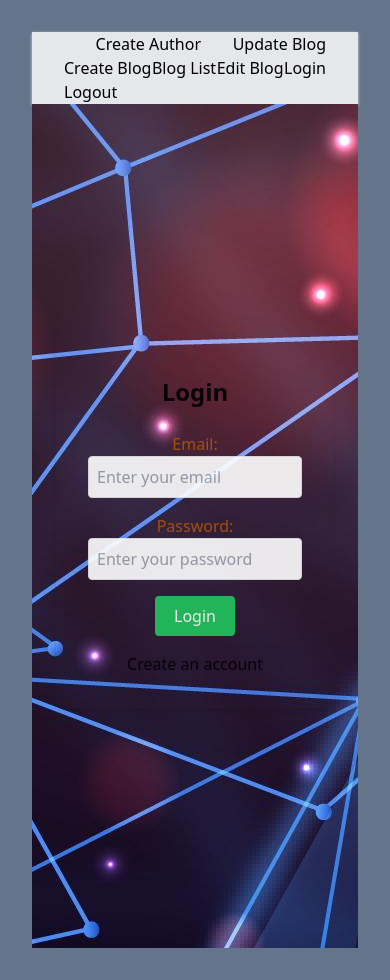
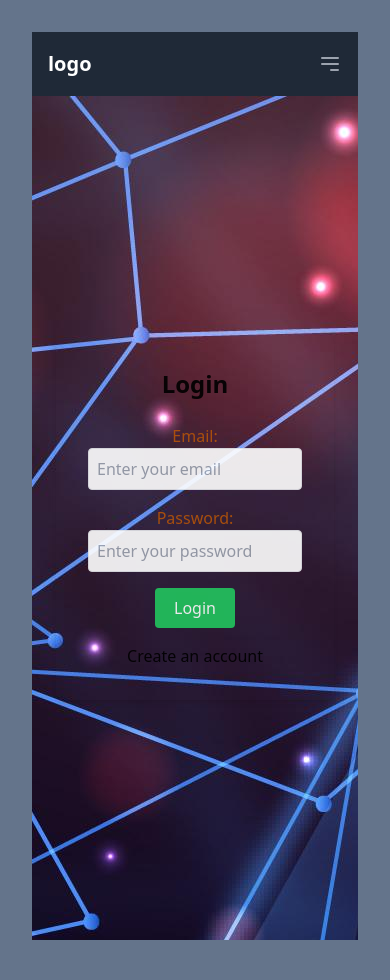
Before and after one commit to dpk10/blog, a React (Vite) app: page / in a window 390 px wide. Built offline with nearby package versions, Linux system fonts and the light colour scheme.

Commit message:
layout changes of navbar

```diff
--- a/index.html
+++ b/index.html
@@ -2,9 +2,9 @@
 <html lang="en">
   <head>
     <meta charset="UTF-8" />
-    <link rel="icon" type="image/svg+xml" href="/vite.svg" />
+    <link rel="icon" type="image/svg+xml" href="" />
     <meta name="viewport" content="width=device-width, initial-scale=1.0" />
-    <title>Vite + React</title>
+    <title>My Blogs</title>
   </head>
   <body class="bg-slate-500">
     <div id="root"></div>
--- a/src/components/Navbar.jsx
+++ b/src/components/Navbar.jsx
@@ -1,8 +1,10 @@
 // import React from 'react'
-import { Link } from 'react-router-dom'
+import { Link, NavLink } from 'react-router-dom'
+import { useState } from 'react'
 // import { useNavigate } from 'react-router-dom'
 
 const Navbar = () => {
+  const [isOpen, setIsOpen] = useState(false);
   // const nav=useNavigate();
 
   // const handleclisk=()=>{
@@ -11,10 +13,88 @@
   return (
 
 
-      <nav className='bg-gray-200 shadow shadow-gray-300 w-100 px-8 md:px-auto'>
-        <div className='md:h-12 w-auto mx-auto md:px-4 container flex items-center justify-between flex-wrap md:flex-nowrap'>
+        <nav className='bg-gray-800'>
+        <div className='max-w-7xl mx-auto px-4 sm:px-6 lg:px-8'>
+        <div className='flex items-center justify-between h-16'>
+          <div className='flex items-center'>
+          <div className='text-white text-xl font-bold'> logo</div>
+          <div className='hidden md:block'>
+          <div className='ml-10 flex items-baseline space-x-4'>
+          <NavLink className=''>
+          <Link to="/">
+       {/* <img src={logo} alt="logo" className="h-12 w-auto"/>  */}
+         </Link>
+        {/* <div className='space-x-6'> */}
+          {/* <link to="/">Home</link> */}
+          {/* <Link to="/dashboard">Dashboard</Link> */}
 
-       <Link to="/">
+
+          <NavLink className='text-gray-300 hover:text-white px-3 py-2 rounded-md text-sm font-medium'> <Link to="/create_author">Create Author</Link></NavLink>
+
+           <NavLink className='text-gray-300 hover:text-white px-3 py-2 rounded-md text-sm font-medium'> <Link to="/updateblog">Update Blog</Link></NavLink>
+            {/* <Link to="/blogform">Blog Form</Link> */}
+            <NavLink className='text-gray-300 hover:text-white px-3 py-2 rounded-md text-sm font-medium'><Link to="/blogs">Create Blog</Link> </NavLink>
+
+            {/* <Link to="/authorform">Author Form</Link> */}
+
+          <NavLink className='text-gray-300 hover:text-white px-3 py-2 rounded-md text-sm font-medium'><Link to="/bloglist">Blog List </Link> </NavLink>
+
+          <NavLink className='text-gray-300 hover:text-white px-3 py-2 rounded-md text-sm font-medium'><Link to="/edit_blog">Edit Blog</Link> </NavLink>
+          <NavLink className='text-gray-300 hover:text-white px-3 py-2 rounded-md text-sm font-medium'> <Link to="/login">Login</Link></NavLink>
+
+
+
+          <NavLink className='text-gray-300 hover:text-white px-3 py-2 rounded-md text-sm font-medium'> <Link to="/logout">Logout</Link></NavLink>
+
+
+
+
+
+
+
+        {/* </div> */}
+        {/* <button className='bg-cyan-500 text-white px-6 py-2 rounded-lg font-semibold hover:bg-indigo-500 focus:outline-none focus:ring-2 focus:ring-indigo-600' onClick={handleclisk}>Blog Form</button> */}
+
+          </NavLink>
+          </div>
+          </div>
+          </div>
+
+          <div className='flex md:hidden'>
+          <button onClick={() => setIsOpen(!isOpen)} className='text-gray-400 hover:text-white focus:outline-none focus:ring-2 focus:ring-white'>
+          <svg
+                className="h-6 w-6"
+                xmlns="http://www.w3.org/2000/svg"
+                fill="none"
+                viewBox="0 0 24 24"
+                stroke="currentColor"
+              > {isOpen ? (
+                <path
+                  strokeLinecap="round"
+                  strokeLinejoin="round"
+                  strokeWidth="2"
+                  d="M6 18L18 6M6 6l12 12"
+                /> ):(
+                  <path
+                  strokeLinecap="round"
+                  strokeLinejoin="round"
+                  strokeWidth="2"
+                  d="M4 6h16M4 12h16m-7 6h7"
+                />
+              )}
+            </svg>
+          </button>
+          </div>
+        </div>
+
+
+      </div>
+      {/* Mobile menu */}
+      {isOpen && (
+        <div className="md:hidden">
+          <div className="px-2 pt-2 pb-3 space-y-1 sm:px-3">
+          <NavLink className='text-gray-300 hover:text-white px-3 py-2 rounded-md text-sm font-medium'>
+          <Link to="/">
        {/* <img src={logo} alt="logo" className="h-12 w-auto"/>  */}
          </Link>
         {/* <div className='space-x-6'> */}
@@ -48,9 +128,13 @@
         {/* </div> */}
         {/* <button className='bg-cyan-500 text-white px-6 py-2 rounded-lg font-semibold hover:bg-indigo-500 focus:outline-none focus:ring-2 focus:ring-indigo-600' onClick={handleclisk}>Blog Form</button> */}
 
-      </div>
+          </NavLink>
+          </div>
+        </div>
+      )}
 
       </nav>
+
 
   )
 }
```
Also changed, not shown: src/index.css (line endings or trailing spaces).
